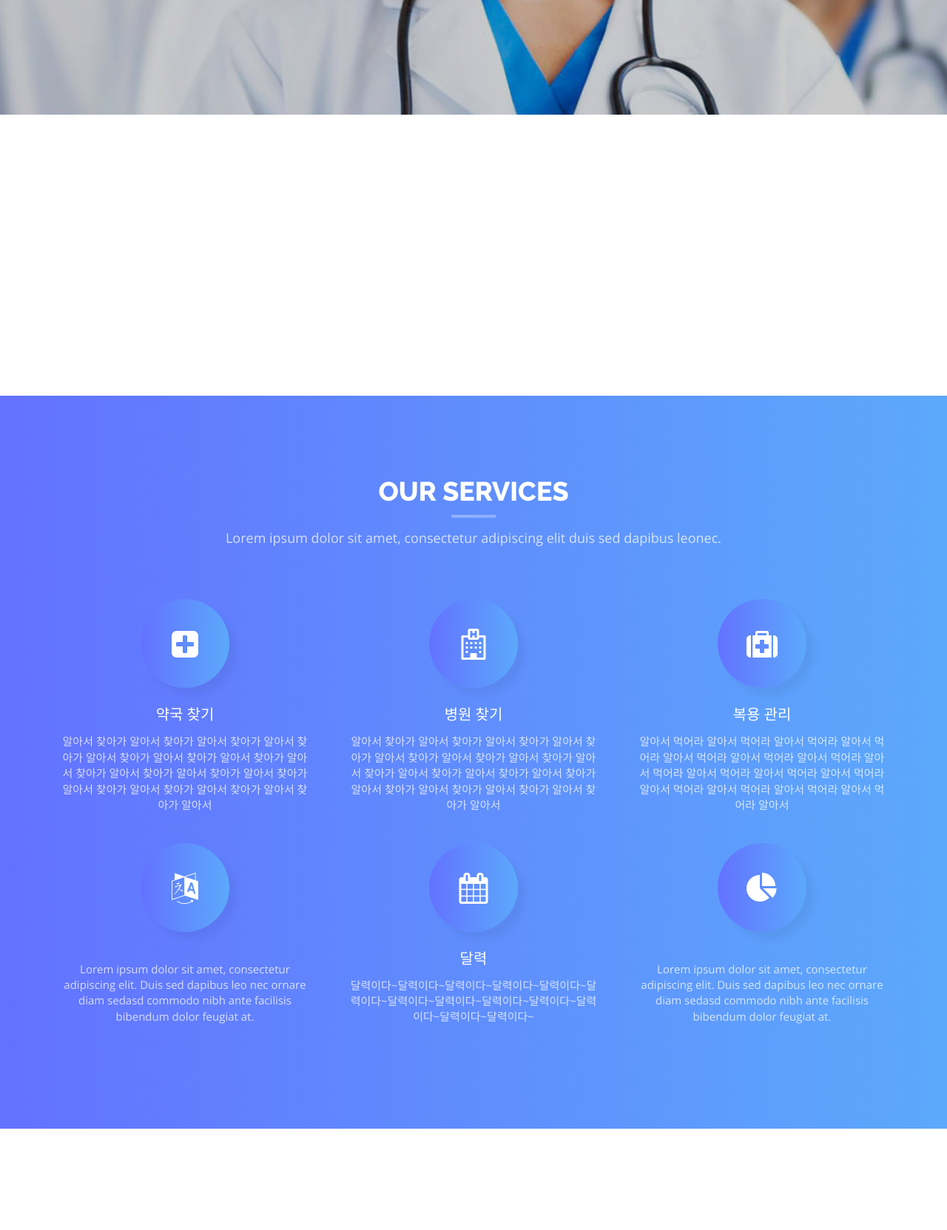
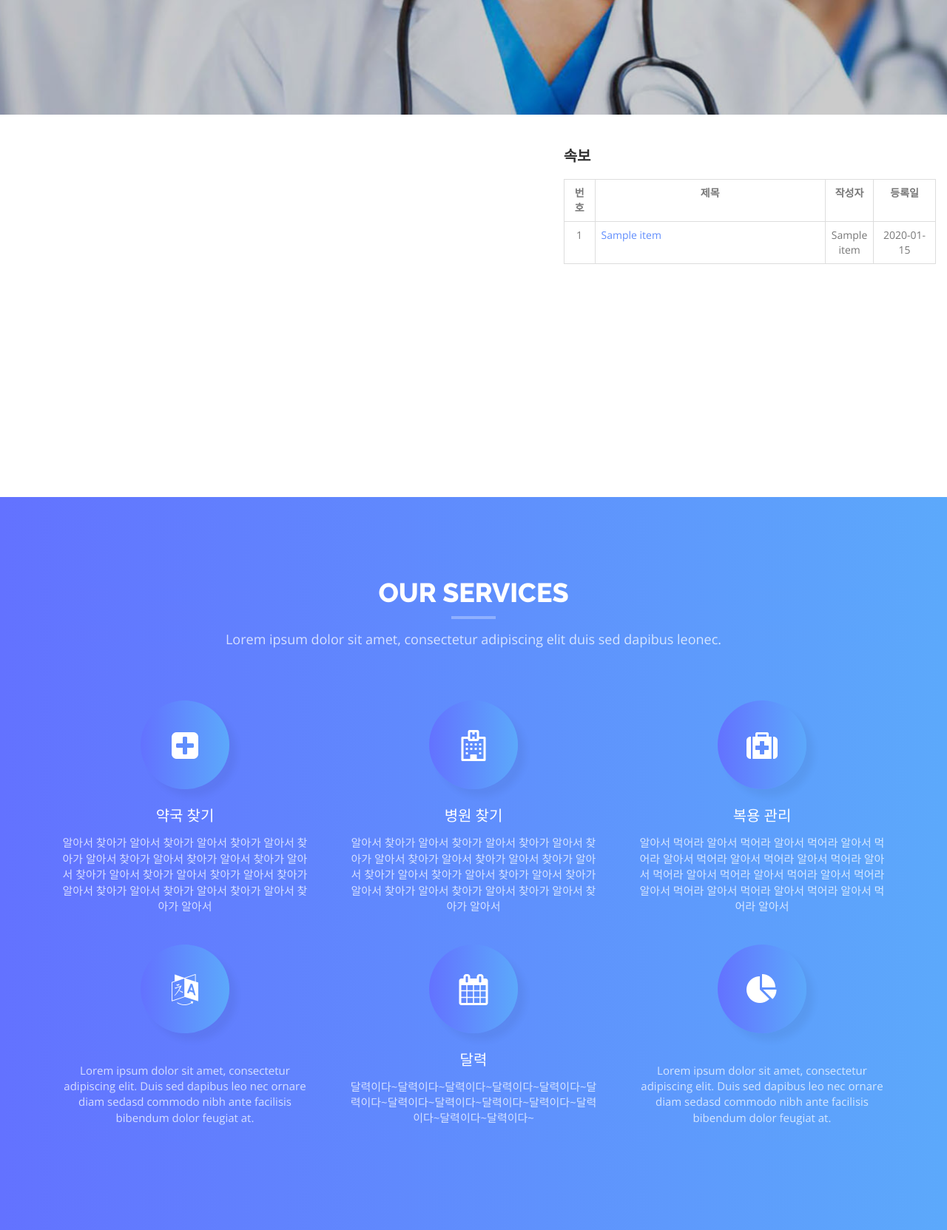
Before and after one commit to RooftoproomWhale/Project_1, a Java web app: template src/main/webapp/WEB-INF/views/index.jsp in a window 1280 px wide. Shown: the part 663-2326 px from the top of the page at 74% size. Before the commit the page ends 2189 px from the top, so only its background shows below. Run offline with Spring Boot 4, a stand-in JSP engine, Linux system fonts and the light colour scheme; the template is opened without the code that fills it: most values are stand-ins (such as "Sample title", 1, 10 or a date in 2020); the project's own start-up code is not run, and a stand-in starts its controllers and pages; some libraries are stand-ins or nearby versions.

Commit message:
캐러셀 및 속보 틀 업로드

```diff
--- a/src/main/webapp/WEB-INF/views/index.jsp
+++ b/src/main/webapp/WEB-INF/views/index.jsp
@@ -79,45 +79,109 @@
 	</header>
 
 	<!-- About Section -->
-	 <div id="jssor_1" style="position:relative;margin:0 auto;top:0px;left:0px;width:680px;height:380px;overflow:hidden;visibility:hidden;">
+	<div class="container-fluid">
+	<div class="row" style="margin-top: 25px">
+		<div class="col-md-6 col-sm-12">
+
+		</div>
+		<div class="col-md-5 col-md-offset-1 col-sm-12" id="issues">
+			<h3>속보</h3>
+		</div>
+	</div>
+	<div class="row">
+
+		<div class="col-md-5 col-md-offset-1 col-sm-12">
+			<div id="jssor_1"
+				style="position: relative; margin-top: 10px; margin-bottom: 50px;top: 0px; left: 0px; width: 680px; height: 380px; overflow: hidden; visibility: hidden;"
+				align="left">
 				<!-- Loading Screen -->
 
-        <div class="img-thumbnail" data-u="slides" style="cursor:default;position:relative;top:0px;left:0px;width:680px;height:380px;overflow:hidden;">
+				<div class="img-thumbnail" data-u="slides"
+					style="cursor: default; position: relative; top: 0px; left: 0px; width: 680px; height: 380px; overflow: hidden;">
 					<div data-p="680">
-                <img  data-u="image" src="<c:url value="/img/1.jpg"/>" />
-
+						<a href="/corona/Corona_Status.do"><img data-u="image"
+							src="<c:url value="/img/pic1.jpg"/>" /></a>
 					</div>
 					<div data-p="680">
-              <img  data-u="image" src='<c:url value="/img/2.jpg"/>' />
-
-
+						<a href="/corona/Corona_Mask.do"><img data-u="image"
+							src='<c:url value="/img/pic2.jpg"/>' /></a>
 					</div>
 					<div data-p="680">
-                <a href="https://www.naver.com"><img  data-u="image" src="<c:url value="/img/3.jpg"/>" /></a>
+						<a href="/corona/Corona_Mask.do"><img data-u="image"
+							src="<c:url value="/img/pic3.jpg"/>" /></a>
+					</div>
+					<div data-p="680">
+						<a href="/prev/Season.do"><img data-u="image"
+							src="<c:url value="/img/about.jpg"/>" /></a>
 					</div>
 				</div>
 				<!-- Bullet Navigator -->
-        <div data-u="navigator" class="jssorb057" style="position:absolute;bottom:16px;right:16px;" data-autocenter="1" data-scale="0.5" data-scale-bottom="0.75">
-            <div data-u="prototype" class="i" style="width:14px;height:14px;">
-                <svg viewbox="0 0 16000 16000" style="position:absolute;top:0;left:0;width:100%;height:100%;">
-                    <circle class="b" cx="8000" cy="8000" r="5000"></circle>
+				<div data-u="navigator" class="jssorb057"
+					style="position: absolute; bottom: 16px; right: 16px;"
+					data-autocenter="1" data-scale="0.5" data-scale-bottom="0.75">
+					<div data-u="prototype" class="i"
+						style="width: 14px; height: 14px;">
+						<svg viewbox="0 0 16000 16000"
+							style="position: absolute; top: 0; left: 0; width: 100%; height: 100%;">
+                    <circle class="b" cx="8000" cy="8000" r="5000"
+								fill="red"></circle>
                 </svg>
 					</div>
 				</div>
 				<!-- Arrow Navigator -->
-        <div data-u="arrowleft" class="jssora051" style="width:65px;height:65px;top:0px;left:25px;" data-autocenter="2" data-scale="0.75" data-scale-left="0.75">
-            <svg viewbox="0 0 16000 16000" style="position:absolute;top:0;left:0;width:100%;height:100%;">
-                <polyline class="a" points="11040,1920 4960,8000 11040,14080 "></polyline>
+				<div data-u="arrowleft" class="jssora051"
+					style="width: 65px; height: 65px; top: 0px; left: 25px;"
+					data-autocenter="2" data-scale="0.75" data-scale-left="0.75">
+					<svg viewbox="0 0 16000 16000"
+						style="position: absolute; top: 0; left: 0; width: 100%; height: 100%;">
+                <polyline class="a"
+							points="11040,1920 4960,8000 11040,14080 "></polyline>
             </svg>
 				</div>
-        <div data-u="arrowright" class="jssora051" style="width:65px;height:65px;top:0px;right:25px;" data-autocenter="2" data-scale="0.75" data-scale-right="0.75">
-            <svg viewbox="0 0 16000 16000" style="position:absolute;top:0;left:0;width:100%;height:100%;">
-                <polyline class="a" points="4960,1920 11040,8000 4960,14080 "></polyline>
+				<div data-u="arrowright" class="jssora051"
+					style="width: 65px; height: 65px; top: 0px; right: 25px;"
+					data-autocenter="2" data-scale="0.75" data-scale-right="0.75">
+					<svg viewbox="0 0 16000 16000"
+						style="position: absolute; top: 0; left: 0; width: 100%; height: 100%;">
+                <polyline class="a"
+							points="4960,1920 11040,8000 4960,14080 "></polyline>
             </svg>
 				</div>
-
+			</div>
 
 		</div>
+
+			<!-- Issue Section -->
+			<div class="col-md-5 col-md-offset-1 col-sm-12" id="issues">
+
+				<table class="table table-bordered table-hover text-center" style="margin-top: 10px">
+					<tr>
+						<th class="col-md-1 text-center">번호</th>
+						<th class="text-center">제목</th>
+						<th class="col-md-1 text-center">작성자</th>
+						<th class="col-md-2 text-center">등록일</th>
+					</tr>
+					<c:if test="${empty list}" var="isEmpty">
+						<tr>
+							<td colspan="4">등록된 게시물이 없습니다.</td>
+						</tr>
+					</c:if>
+					<c:if test="${not isEmpty}">
+						<c:forEach items="${list}" var="item" varStatus="loop">
+							<tr>
+								<td>${item.no}</td>
+								<td class="text-left">
+									<a href='<c:url value="/BBS/Issue.do?no=${item.no}"/>'>${item.title}</a>
+								<td>${item.name}</td>
+								<td>${item.postDate}</td>
+							</tr>
+						</c:forEach>
+					</c:if>
+				</table>
+			</div>
+		</div>
+	</div>
+
 
 
 	<!-- Services Section -->
@@ -129,7 +193,7 @@
 			</div>
 			<div class="row">
 				<div class="col-md-4">
-					<i class="fa fa-plus-square"  style="cursor:pointer" onclick="location.href='<c:url value='/Homespital/Map.hst'/>'"></i>
+					<i class="fa fa-plus-square"></i>
 					<div class="service-desc">
 						<h3>약국 찾기</h3>
 						<p>
@@ -160,7 +224,7 @@
 				</div>
 			</div>
 			<div class="row">
-				<div class="col-md-4" style="cursor:pointer" onclick="location.href='<c:url value='/Calendar/calendar2.bbs'/>'">
+				<div class="col-md-4">
 					<i class="fa fa-language"></i>
 					<div class="service-desc">
 						<h3></h3>
```
Also changed, not shown: 2 other files. Lines whose indentation alone changed are shown as unchanged.
